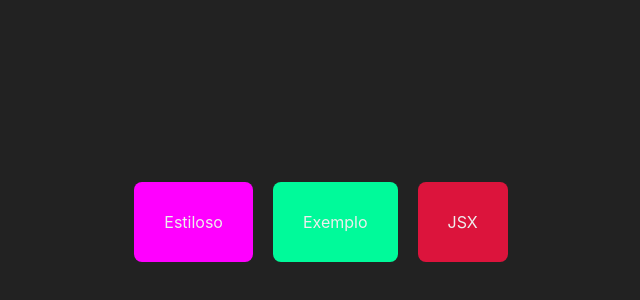
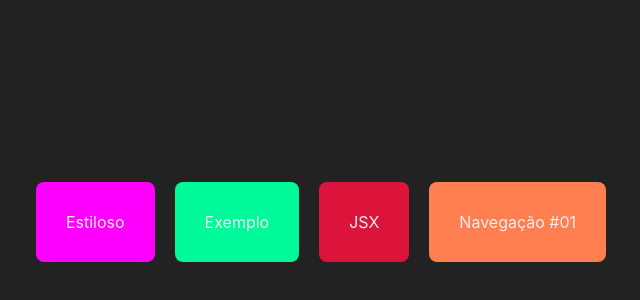
Before and after one commit to davidIsrael-rj/Cadastro_Usuario_Next_React, a Next.js app: page / in a window 1280 px wide. Shown: the part 178-478 px from the top of the page, without its empty margins (319-959 px from the left). Built offline with nearby package versions, Linux system fonts and the light colour scheme.

Commit message:
Navegação Simples

```diff
--- a/src/pages/index.jsx
+++ b/src/pages/index.jsx
@@ -13,6 +13,7 @@
             <Navegador texto="Estiloso" destino="/estiloso" cor="#FF00FF"/>
             <Navegador texto="Exemplo" destino="/exemplo" cor="#00FA9A"/>
             <Navegador texto="JSX" destino="/jsx" cor="crimson"/>
+            <Navegador texto="Navegação #01" destino="/navegacao" cor="#FF7F50"/>
         </div>
     )
 }
--- a/src/styles/Navegador.module.css
+++ b/src/styles/Navegador.module.css
@@ -2,4 +2,5 @@
     padding: 30px ;
     margin: 10px ;
     border-radius: 8px;
+    cursor: pointer;
 }
```
Also changed, not shown: src/pages/navegacao/index.jsx (added, +9 -0 lines).
